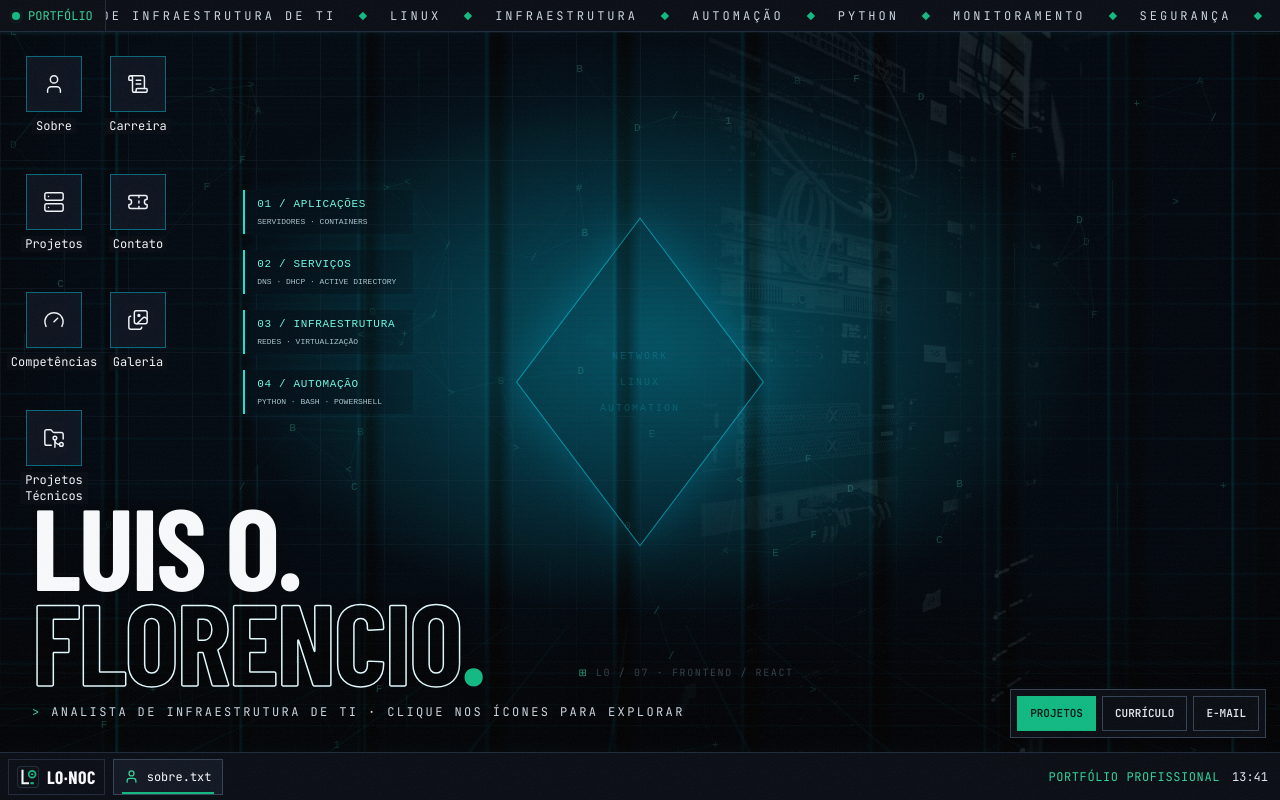
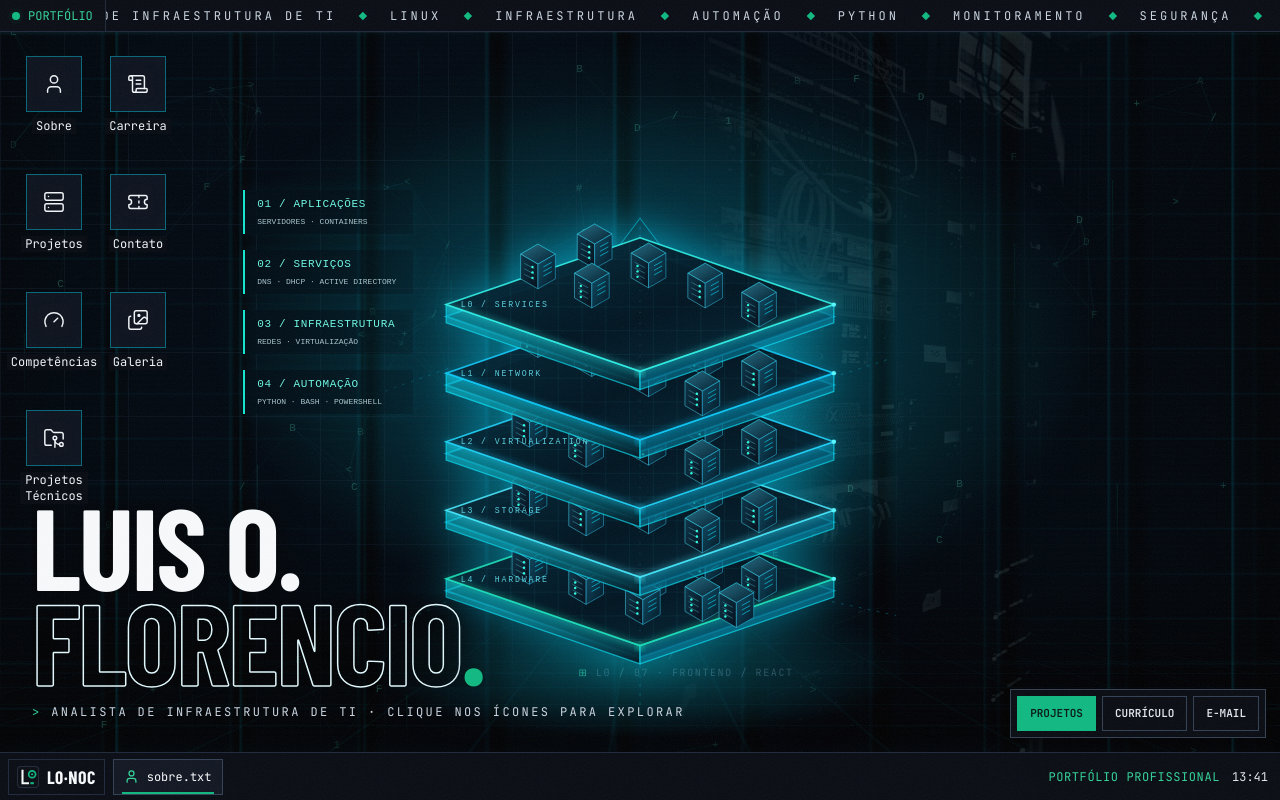
Before and after one commit to lteodoro780/lteodoro780.github.io, a React (Create React App) app in the folder frontend/: page / in a window 1280 px wide. Built offline with nearby package versions, Linux system fonts and the light colour scheme; a web font is replaced by a local one.

Commit message:
feat(v8): usar maquete SVG multicamadas no centro do portfólio

```diff
--- a/frontend/src/components/os/Wallpaper.jsx
+++ b/frontend/src/components/os/Wallpaper.jsx
@@ -1,5 +1,5 @@
 import { motion } from "framer-motion";
-import { LayerStack } from "../noc/LayerStack";
+import { NeonStack } from "../noc/NeonStack";
 import { CyberAtmosphere } from "../noc/CyberAtmosphere";
 import { EASE } from "../noc/Primitives";
 import { PROFILE } from "../../content";
@@ -34,7 +34,7 @@ export const Wallpaper = ({ ready }) => {
       <div className="v8-holo-base" />
       <div className="v8-holo-core"><span>NETWORK</span><span>LINUX</span><span>AUTOMATION</span></div>
     </div>
-    <div className="topology-central-host"><LayerStack /></div>
+    <div className="topology-central-host"><NeonStack /></div>
     <div className="v8-system-labels" aria-hidden="true">
       <div><strong>01 / APLICAÇÕES</strong><span>SERVIDORES · CONTAINERS</span></div>
       <div><strong>02 / SERVIÇOS</strong><span>DNS · DHCP · ACTIVE DIRECTORY</span></div>
```
